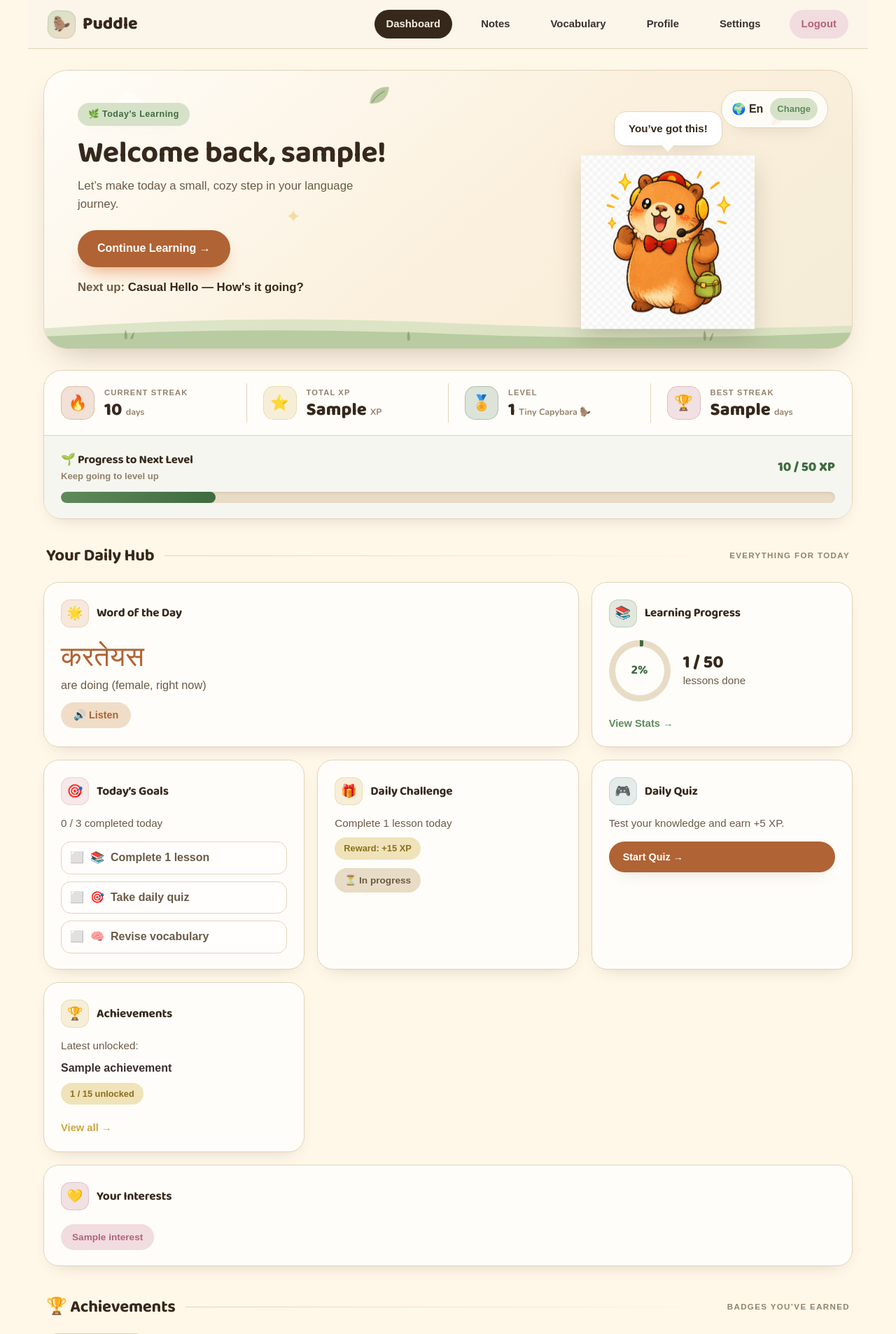
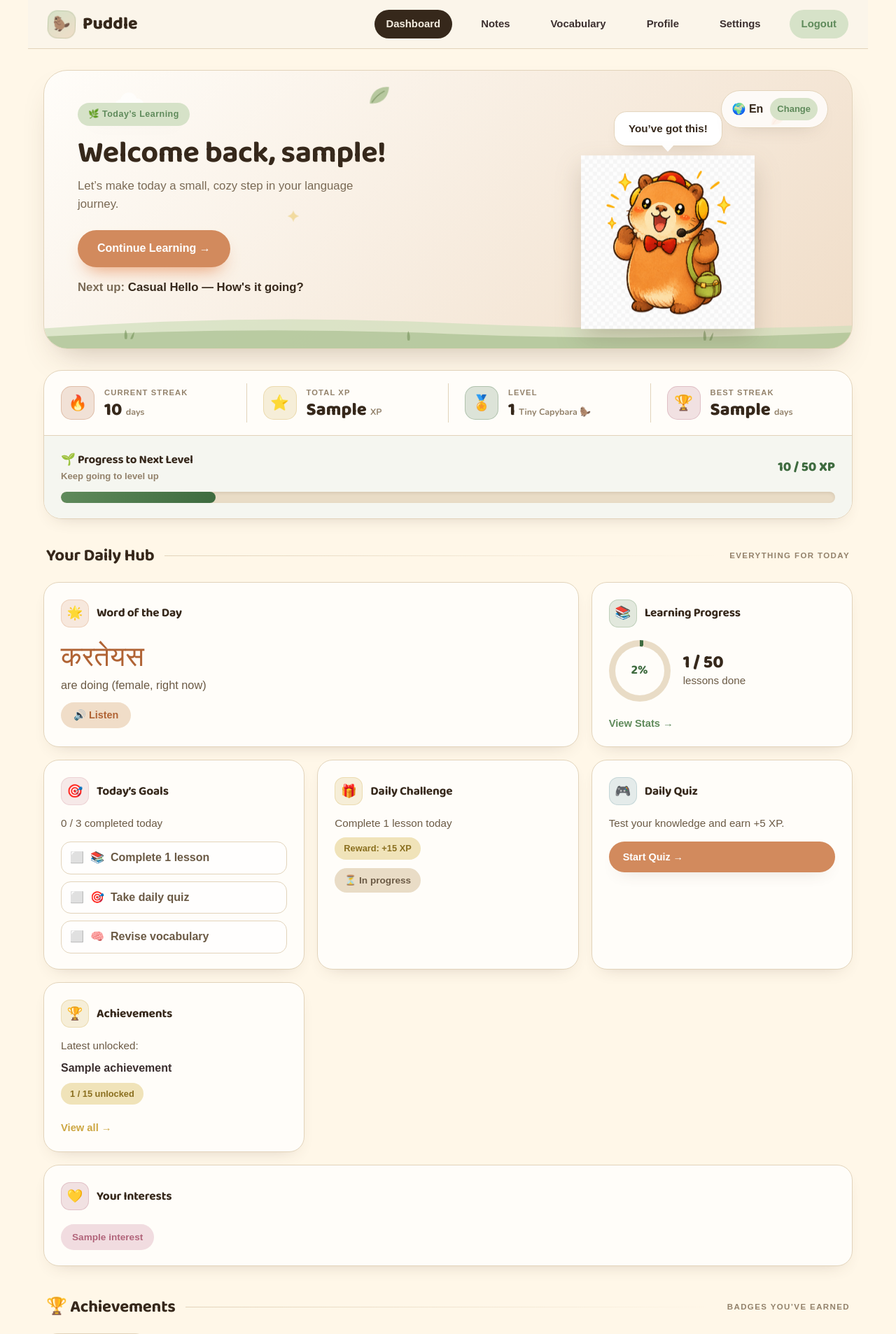
Before and after one commit to somieey/puddle, a Flask app: page /dashboard in a window 1280 px wide. Shown: the top 1907 px of the page at 70% size. Run offline with Flask 3, Linux system fonts and the light colour scheme; the visitor is signed in with stand-in values (Sample User, id 1); a database or web service that is not in the repository returns one stand-in record (values such as "Sample title").

Commit message:
Polish dashboard theme styling

```diff
--- /dev/null
+++ b/static/css/themes.css
@@ -0,0 +1,77 @@
+:root {
+    --page-bg: #f4ede1;
+    --card-bg: #fffdf9;
+    --text-main: #36281b;
+    --text-soft: #7a6a55;
+    --line: #e2d3ba;
+
+    --accent: #5f8a5b;
+    --accent-soft: #d6e2c8;
+    --button: #d28a5d;
+    --button-hover: #b06334;
+
+    --hero-bg: linear-gradient(135deg, #fffdf9, #f0ddc8);
+
+    --nav-bg: rgba(251, 245, 234, 0.85);
+    --brand-mark-bg: linear-gradient(150deg, #d6e2c8, #f0ddc8);
+
+    --speech-bg: #ffffff;
+    --speech-border: #e2d3ba;
+}
+
+body.theme-relationship {
+    --page-bg: #fff1f6;
+    --card-bg: #fffdf9;
+    --text-main: #36281b;
+    --text-soft: #7a6a55;
+    --line: #ead0d9;
+
+    --accent: #b85f78;
+    --accent-soft: #f7dce5;
+    --button: #d88fa3;
+    --button-hover: #b85f78;
+
+    --hero-bg: linear-gradient(135deg, #fffdf9, #f7dce5);
+
+    --nav-bg: rgba(255, 241, 246, 0.86);
+    --brand-mark-bg: linear-gradient(150deg, #f7dce5, #eadcf8);
+
+    --speech-bg: #fff7fb;
+    --speech-border: #ead0d9;
+}
+
+body {
+    background:
+        radial-gradient(circle at top left, var(--accent-soft) 0%, transparent 30%),
+        radial-gradient(circle at top right, #f6e2d2 0%, transparent 35%),
+        var(--page-bg);
+    color: var(--text-main);
+}
+
+.badge,
+.date-pill {
+    background: var(--accent-soft);
+    color: var(--accent);
+}
+
+button,
+.btn,
+.main-btn,
+.primary-btn,
+.setting-btn {
+    background: var(--button);
+}
+
+.hero,
+.dashboard-hero {
+    background: var(--hero-bg);
+}
+
+.card,
+.setting-card,
+.word-card,
+.hub-card,
+.summary-card {
+    background: var(--card-bg);
+    border-color: var(--line);
+}
--- a/templates/dashboard.html
+++ b/templates/dashboard.html
@@ -7,6 +7,7 @@
     <link rel="preconnect" href="https://fonts.googleapis.com">
     <link rel="preconnect" href="https://fonts.gstatic.com" crossorigin>
     <link href="https://fonts.googleapis.com/css2?family=Nunito:wght@400;500;600;700;800;900&family=Baloo+2:wght@500;600;700;800&display=swap" rel="stylesheet">
+    <link rel="stylesheet" href="{{ url_for('static', filename='css/themes.css') }}">
     <style>
         :root {
             --cream: #f4ede1;
@@ -170,10 +170,10 @@
         .nav-links a.active:hover { background: var(--brown); color: var(--cream); }
 
         .nav-links .logout-link {
-            background: var(--pink-soft);
-            color: var(--pink-deep);
+            background: var(--accent-soft);
+            color: var(--accent);
         }
-        .nav-links .logout-link:hover { background: var(--pink-deep); color: #fff; transform: translateY(-1px); }
+        .nav-links .logout-link:hover { background: var(--accent); color: #fff; transform: translateY(-1px); }
 
         /* ---------- Hero ---------- */
         .dashboard-hero {
@@ -182,7 +182,7 @@
             grid-template-columns: 1.4fr 1fr;
             gap: 28px;
             align-items: center;
-            background: linear-gradient(140deg, #fffdf8 0%, #fbf0dd 55%, #f4ecd6 100%);
+            background: var(--hero-bg);
             border: 1px solid var(--beige-line);
             border-radius: 34px;
             padding: 46px 48px 0;
@@ -234,8 +234,8 @@
             display: inline-flex;
             align-items: center;
             gap: 6px;
-            background: var(--sage-soft);
-            color: var(--sage-deep);
+            background: var(--accent-soft);
+            color: var(--accent);
             font-weight: 800;
             font-size: 0.78rem;
             letter-spacing: 0.04em;
@@ -252,7 +252,7 @@
         }
 
         .hero-content > p {
-            color: var(--brown-mid-solid);
+            color: var(--text-soft);
             font-size: 1.05rem;
             max-width: 430px;
             margin-bottom: 24px;
@@ -262,7 +262,7 @@
             display: inline-flex;
             align-items: center;
             gap: 8px;
-            background: var(--peach-deep);
+            background: var(--button);
             color: #fff;
             font-weight: 800;
             font-size: 1rem;
@@ -280,7 +280,7 @@
 
         .next-text {
             margin-top: 16px;
-            color: var(--brown-mid-solid);
+            color: var(--text-soft);
             font-weight: 700;
             font-size: 0.95rem;
         }
```
Also changed, not shown: other parts of templates/dashboard.html (+14 -37 lines).
